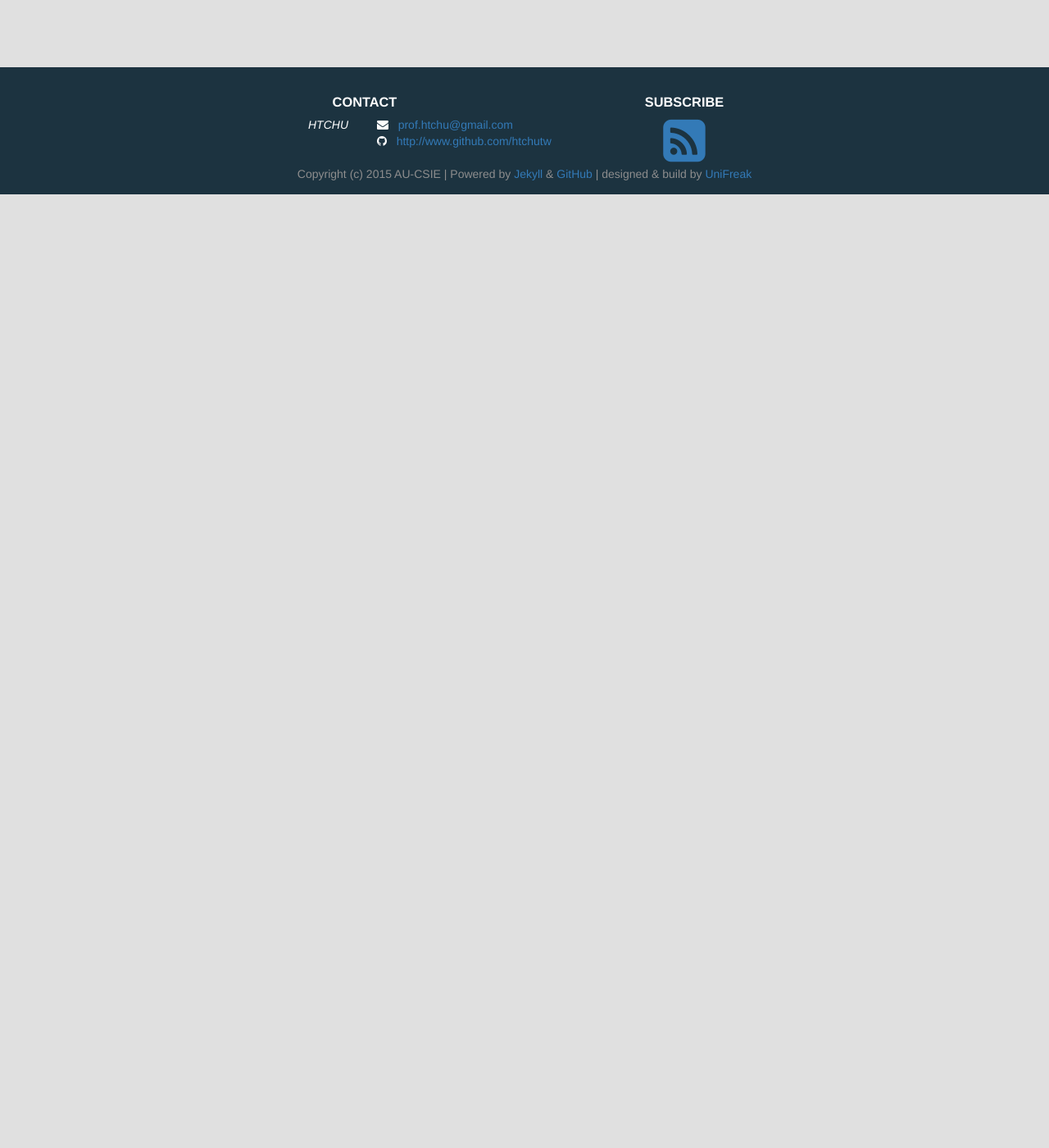
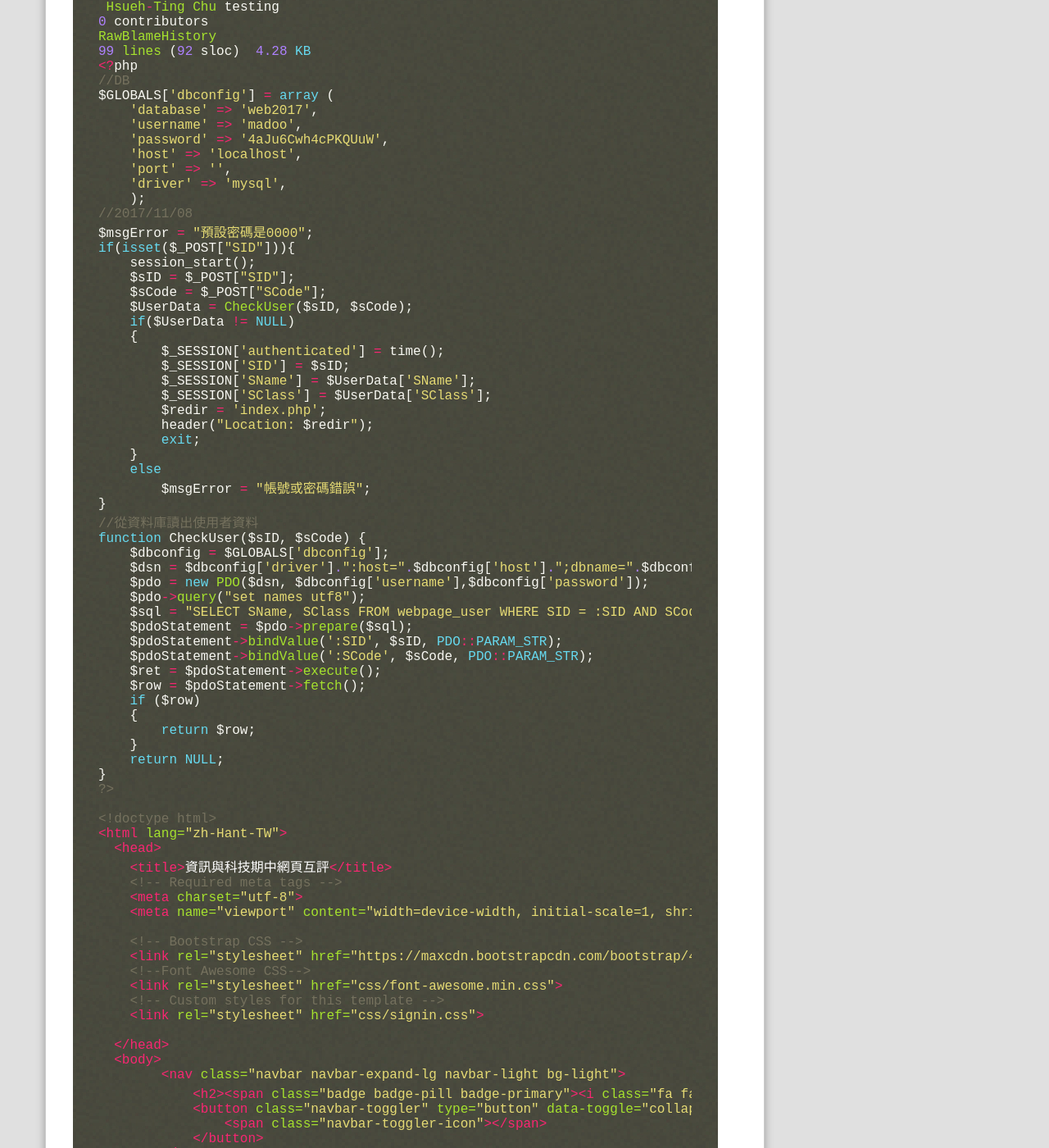
Before and after one commit to xanniex/webcourse, a Jekyll site: the page built from _posts/2017-12-13-Class13.md, in a window 1280 px wide and 1400 px high, scrolled down 1218 px. Shown: the whole window at 82% size. Built offline with Jekyll 4.4.1, drawn with Linux system fonts in a browser that asks for light colours; Markdown is read by kramdown in place of the engine named in the settings; comment, search, counter and statistics services are not loaded; before the commit the page ends 1455 px from its top, so only the background shows below that; some of the changed text lies outside the part shown.

Commit message:
Update 2017-12-13-Class13.md

````diff
--- a/_posts/2017-12-13-Class13.md
+++ b/_posts/2017-12-13-Class13.md
@@ -16,14 +16,143 @@ github帳號及使用github做blog。。
 # 我的學習
 
 ##Github
-
+(1)安裝wamp->phpMyadmin,建立一個web2017資料庫
+(2)在web2017資料庫,匯入web2017.sql.zip
+(3)在phpMyadmin中輸入SELECT * FROM `webpage_user` where SID="103012002"
+(4)把webvote2017.zip解壓縮到C:\\wamp\\www
+用VSCode打開C:\\wamp\\www目錄
 
 
 ```php
 <?php
-   //
-   //
-   //
+   Skip to content
+This repository
+Search
+Pull requests
+Issues
+Marketplace
+Explore
+ @xanniex
+ Sign out
+ Watch 0
+  Star 0  Fork 0 htchutw/webvote2017
+ Code  Issues 0  Pull requests 0  Projects 0  Wiki  Insights
+Branch: master Find file Copy pathwebvote2017/login.php
+48527ee  on 10 Nov
+ Hsueh-Ting Chu testing
+0 contributors
+RawBlameHistory
+99 lines (92 sloc)  4.28 KB
+<?php
+//DB
+$GLOBALS['dbconfig'] = array (
+    'database' => 'web2017',
+    'username' => 'madoo',
+    'password' => '4aJu6Cwh4cPKQUuW',
+    'host' => 'localhost',
+    'port' => '',
+    'driver' => 'mysql',
+    );
+//2017/11/08
+$msgError = "預設密碼是0000";
+if(isset($_POST["SID"])){
+    session_start();
+    $sID = $_POST["SID"];
+    $sCode = $_POST["SCode"];
+    $UserData = CheckUser($sID, $sCode);
+    if($UserData != NULL)
+    {
+        $_SESSION['authenticated'] = time();
+        $_SESSION['SID'] = $sID;
+        $_SESSION['SName'] = $UserData['SName'];
+        $_SESSION['SClass'] = $UserData['SClass'];
+        $redir = 'index.php';
+        header("Location: $redir");
+        exit;
+    }
+    else
+        $msgError = "帳號或密碼錯誤";
+}
+//從資料庫讀出使用者資料
+function CheckUser($sID, $sCode) {
+    $dbconfig = $GLOBALS['dbconfig'];
+    $dsn = $dbconfig['driver'].":host=".$dbconfig['host'].";dbname=".$dbconfig['database'];
+    $pdo = new PDO($dsn, $dbconfig['username'],$dbconfig['password']);
+    $pdo->query("set names utf8");
+    $sql = "SELECT SName, SClass FROM webpage_user WHERE SID = :SID AND SCode =:SCode";
+    $pdoStatement = $pdo->prepare($sql);
+    $pdoStatement->bindValue(':SID', $sID, PDO::PARAM_STR);
+    $pdoStatement->bindValue(':SCode', $sCode, PDO::PARAM_STR);
+    $ret = $pdoStatement->execute();
+    $row = $pdoStatement->fetch();
+    if ($row)
+    {
+        return $row;
+    }
+    return NULL;
+}
+?>
+
+<!doctype html>
+<html lang="zh-Hant-TW">
+  <head>
+    <title>資訊與科技期中網頁互評</title>
+    <!-- Required meta tags -->
+    <meta charset="utf-8">
+    <meta name="viewport" content="width=device-width, initial-scale=1, shrink-to-fit=no">
+
+    <!-- Bootstrap CSS -->
+    <link rel="stylesheet" href="https://maxcdn.bootstrapcdn.com/bootstrap/4.0.0-beta.2/css/bootstrap.min.css" integrity="sha384-PsH8R72JQ3SOdhVi3uxftmaW6Vc51MKb0q5P2rRUpPvrszuE4W1povHYgTpBfshb" crossorigin="anonymous">
+    <!--Font Awesome CSS-->
+    <link rel="stylesheet" href="css/font-awesome.min.css">
+    <!-- Custom styles for this template -->
+    <link rel="stylesheet" href="css/signin.css">
+
+  </head>
+  <body>
+        <nav class="navbar navbar-expand-lg navbar-light bg-light">
+            <h2><span class="badge badge-pill badge-primary"><i class="fa fa-graduation-cap" aria-hidden="true"></i>資訊與科技期中網頁互評</span></h2>
+            <button class="navbar-toggler" type="button" data-toggle="collapse" data-target="#navbarSupportedContent" aria-controls="navbarSupportedContent" aria-expanded="false" aria-label="Toggle navigation">
+                <span class="navbar-toggler-icon"></span>
+            </button>
+        </nav>
+    <div class="container">
+        <form class="form-signin" method="POST" action="login.php">
+        <h3><span class="badge badge-info"><i class="fa fa-keyboard-o" aria-hidden="true"></i>用您的學號登入...</span></h3>
+        <label for="inputEmail" class="sr-only">學號</label>
+        <input name="SID" type="text" id="inputEmail" class="form-control" placeholder="10501001(學號)" required autofocus>
+        <label for="inputPassword" class="sr-only">密碼(都是0000)</label>
+        <input name="SCode" type="password" id="inputPassword" class="form-control" placeholder="0000(密碼)" required>
+        <div class="checkbox">
+            <label>
+            <input type="checkbox" value="remember-me"> 記得我, <?php echo $msgError;?>
+            </label>
+        </div>
+        <button class="btn btn-lg btn-primary btn-block" type="submit">登入投票</button>
+        </form>
+
+    </div>
+
+
+    <!-- Optional JavaScript -->
+    <!-- jQuery first, then Popper.js, then Bootstrap JS -->
+    <script src="https://code.jquery.com/jquery-3.2.1.slim.min.js" integrity="sha384-KJ3o2DKtIkvYIK3UENzmM7KCkRr/rE9/Qpg6aAZGJwFDMVNA/GpGFF93hXpG5KkN" crossorigin="anonymous"></script>
+    <script src="https://cdnjs.cloudflare.com/ajax/libs/popper.js/1.12.3/umd/popper.min.js" integrity="sha384-vFJXuSJphROIrBnz7yo7oB41mKfc8JzQZiCq4NCceLEaO4IHwicKwpJf9c9IpFgh" crossorigin="anonymous"></script>
+    <script src="https://maxcdn.bootstrapcdn.com/bootstrap/4.0.0-beta.2/js/bootstrap.min.js" integrity="sha384-alpBpkh1PFOepccYVYDB4do5UnbKysX5WZXm3XxPqe5iKTfUKjNkCk9SaVuEZflJ" crossorigin="anonymous"></script>
+  </body>
+</html>
+© 2017 GitHub, Inc.
+Terms
+Privacy
+Security
+Status
+Help
+Contact GitHub
+API
+Training
+Shop
+Blog
+About
 ?>
 ```
 ##Github pages
````
